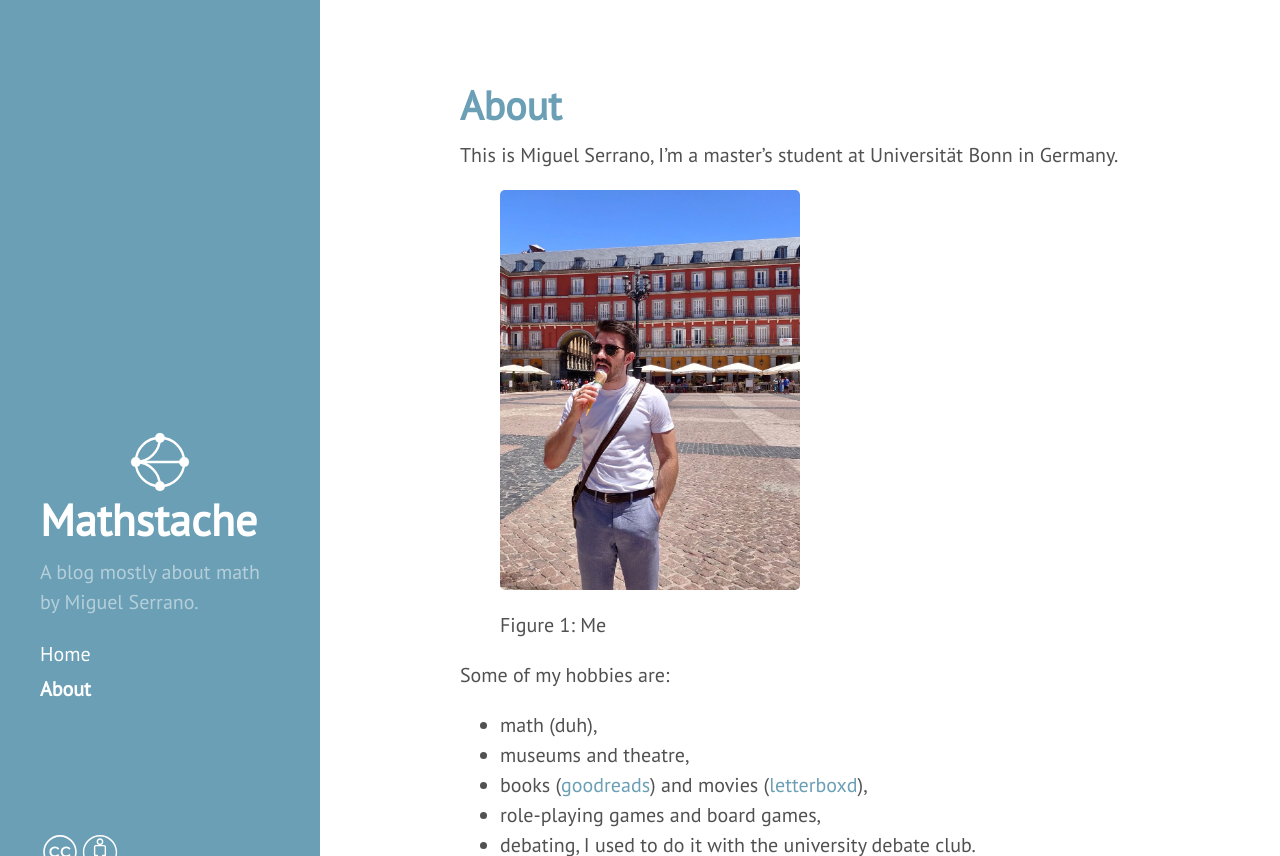
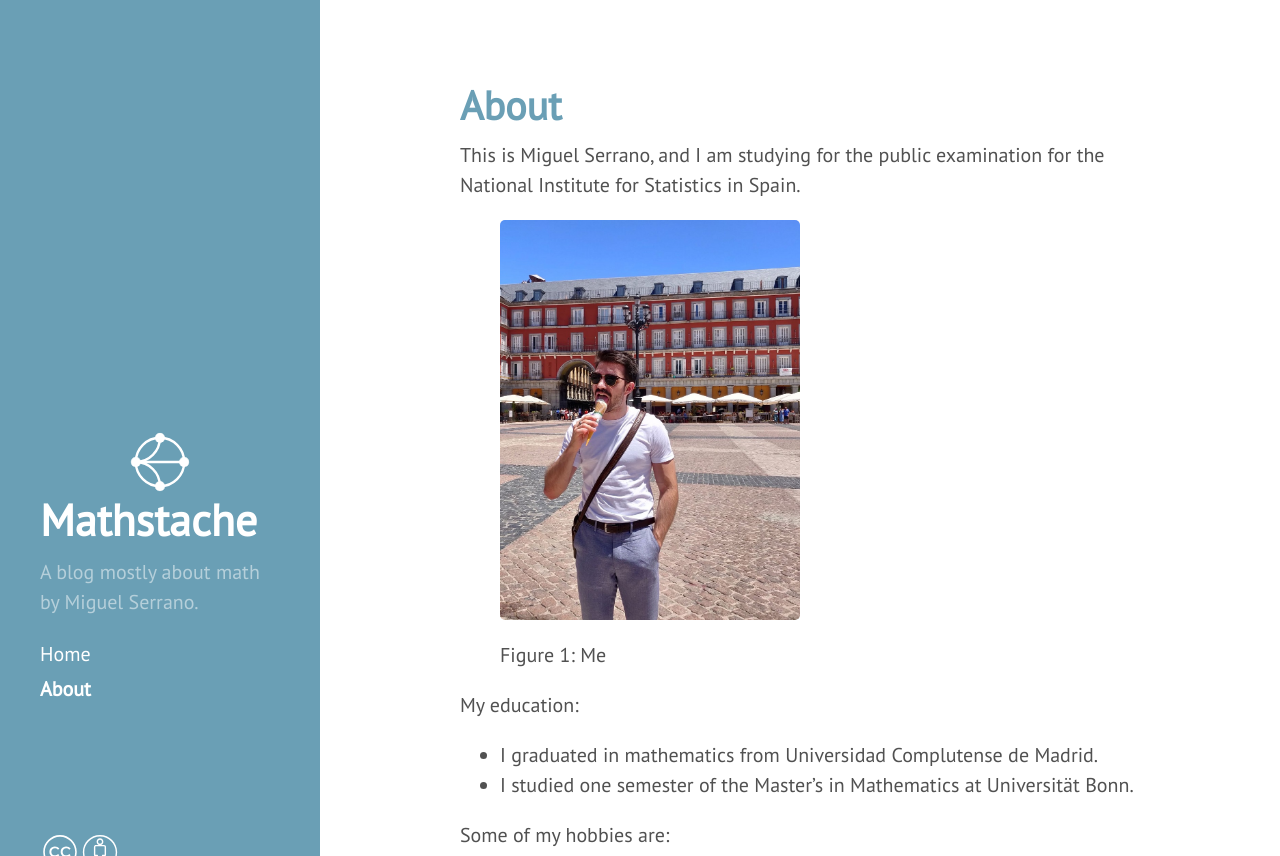
Before and after one commit to homomorfismo/blog, a Jekyll site: the page built from about.md, in a window 1280 px wide and 900 px high, cut to the strip 0-856 px from the top of the window. Built offline with Jekyll 4.4.1, drawn with Linux system fonts in a browser that asks for light colours; nearby versions of some CDN libraries.

Commit message:
Update about.md

```diff
--- a/about.md
+++ b/about.md
@@ -3,7 +3,7 @@ layout: page
 title: About
 ---
 
-This is Miguel Serrano, I'm a master's student at Universität Bonn in Germany.
+This is Miguel Serrano, and I am studying for the public examination for the National Institute for Statistics in Spain.
 
 <figure>
 <img src="/pictures/about/me in the wild.jpg" style="height:20em;" />
@@ -11,6 +11,10 @@ This is Miguel Serrano, I'm a master's student at Universität Bonn in Germany.
 </figure>
 
 
+My education:
+
+- I graduated in mathematics from Universidad Complutense de Madrid.
+- I studied one semester of the Master's in Mathematics at Universität Bonn.
 
 Some of my hobbies are:
 
```
